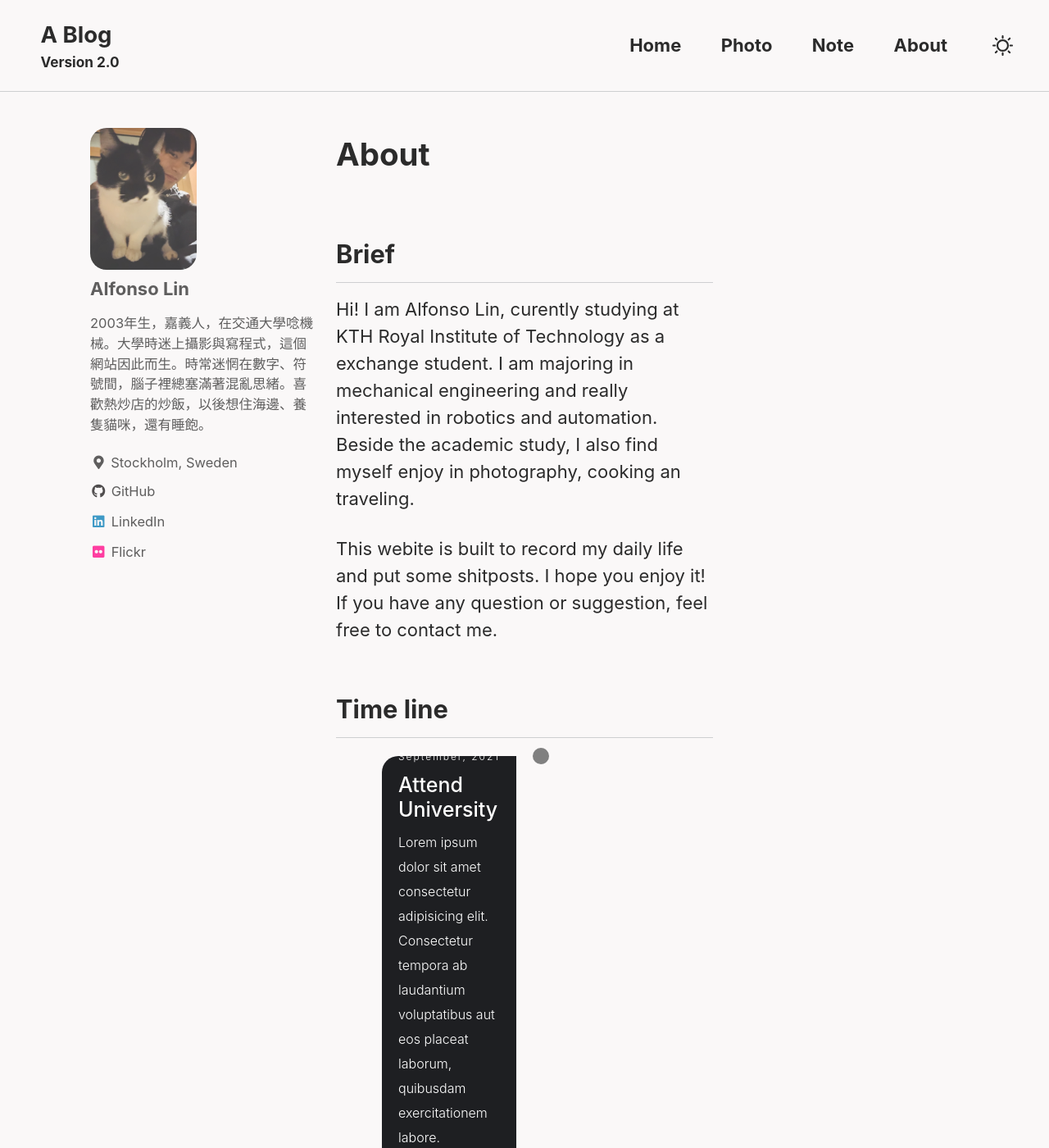
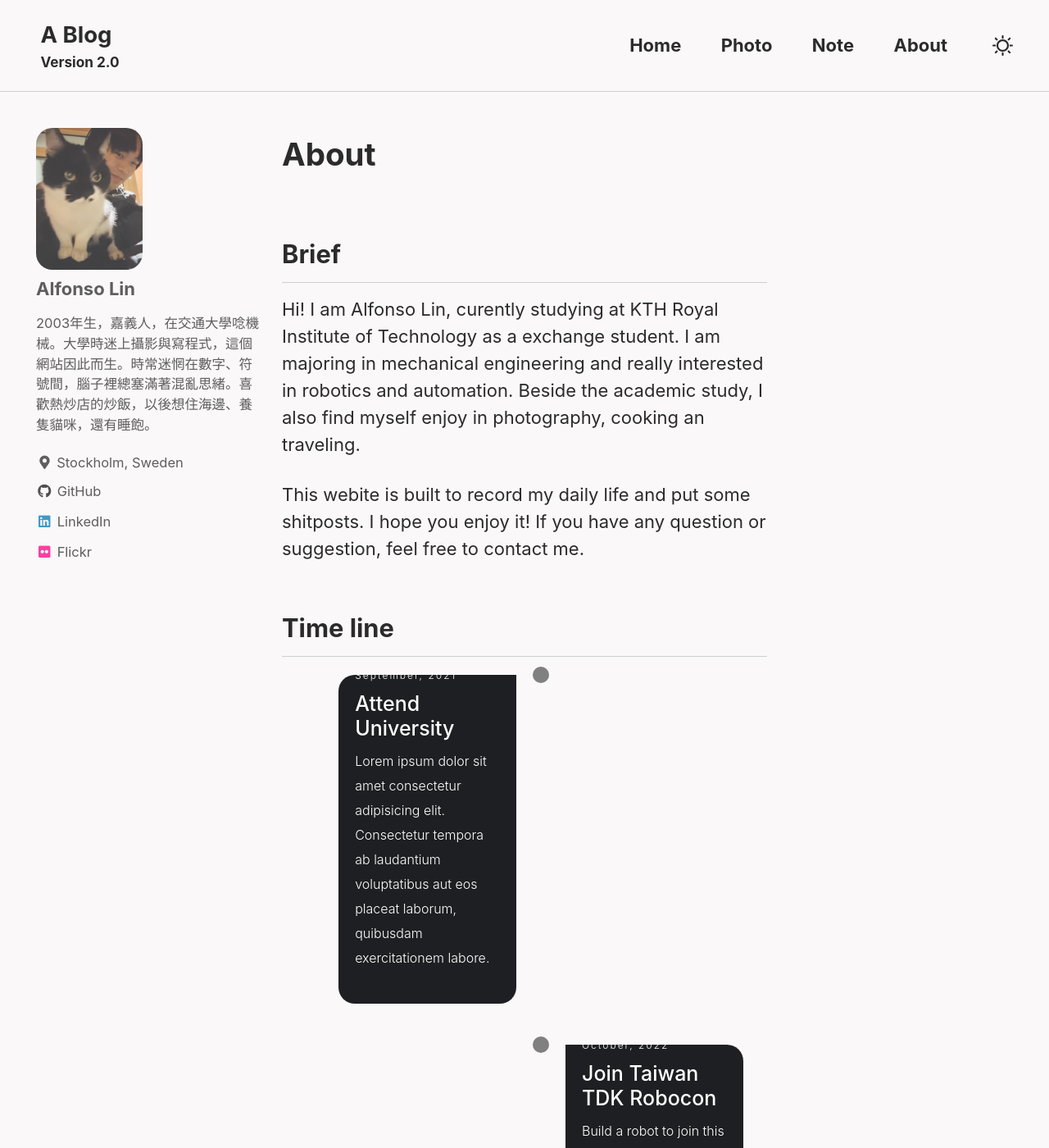
Before and after one commit to zebra314/zebra314.github.io, a Jekyll site: the page built from _pages/about.md, in a window 1280 px wide and 1400 px high. Shown: the whole window at 82% size. Built offline with Jekyll 4.4.1, drawn with Linux system fonts in a browser that asks for light colours; cached includes are drawn as plain includes.

Commit message:
Remove dynamic padding

```diff
--- a/_sass/minimal-mistakes/_page.scss
+++ b/_sass/minimal-mistakes/_page.scss
@@ -13,22 +13,6 @@
   max-width: 100%;
   -webkit-animation-delay: 0.15s;
   animation-delay: 0.15s;
-
-
-  @media (min-width: $medium) {
-    padding-left: 3em;
-    padding-right: 3em;
-  }
-
-  @media (min-width: $large) {
-    padding-left: 4em;
-    padding-right: 4em;
-  }
-
-  @media (min-width: $x-large) {
-    padding-left: 5em;
-    padding-right: 5em;
-  }
 
   @include breakpoint($x-large) {
     max-width: $max-width;
```
